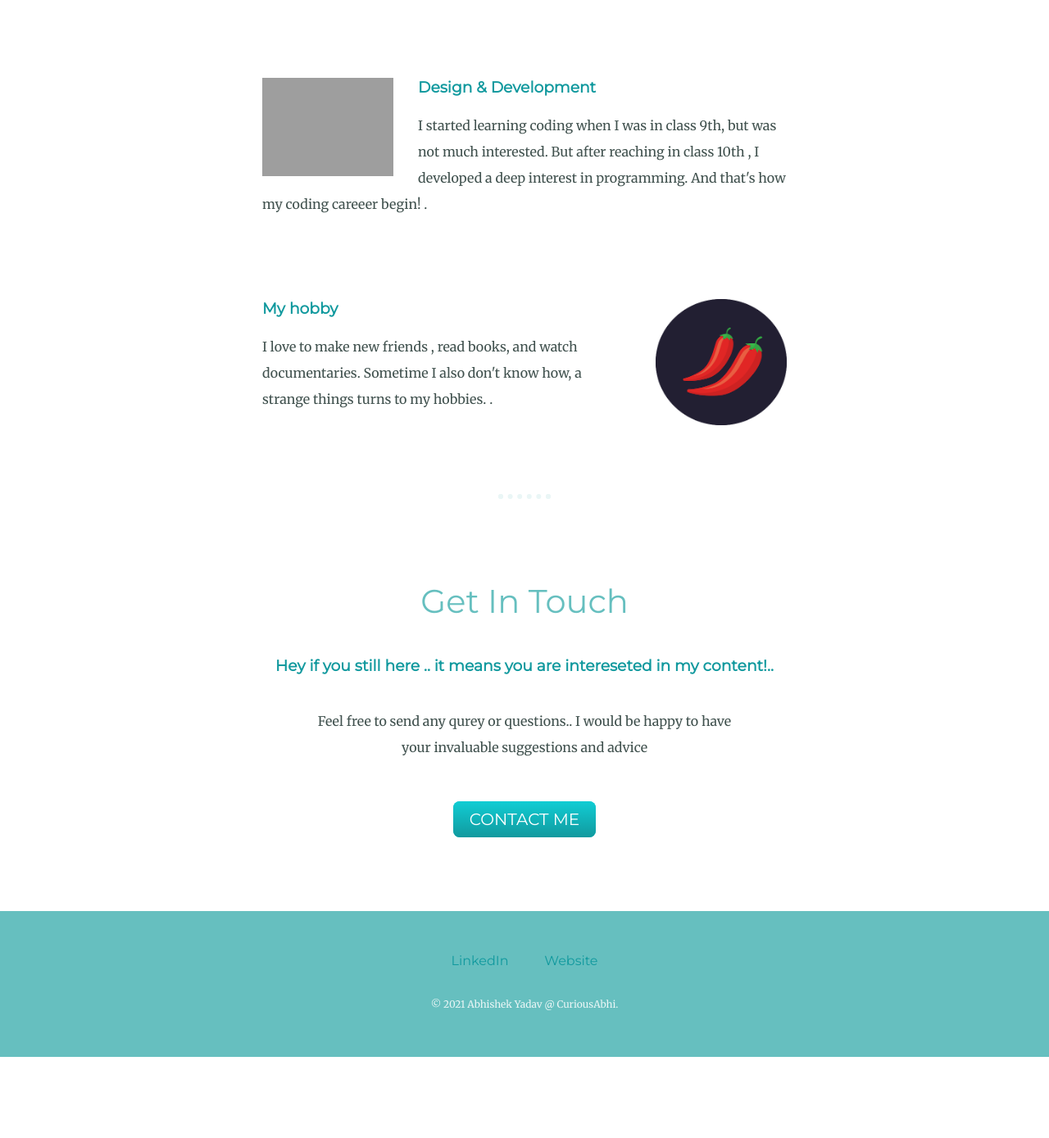
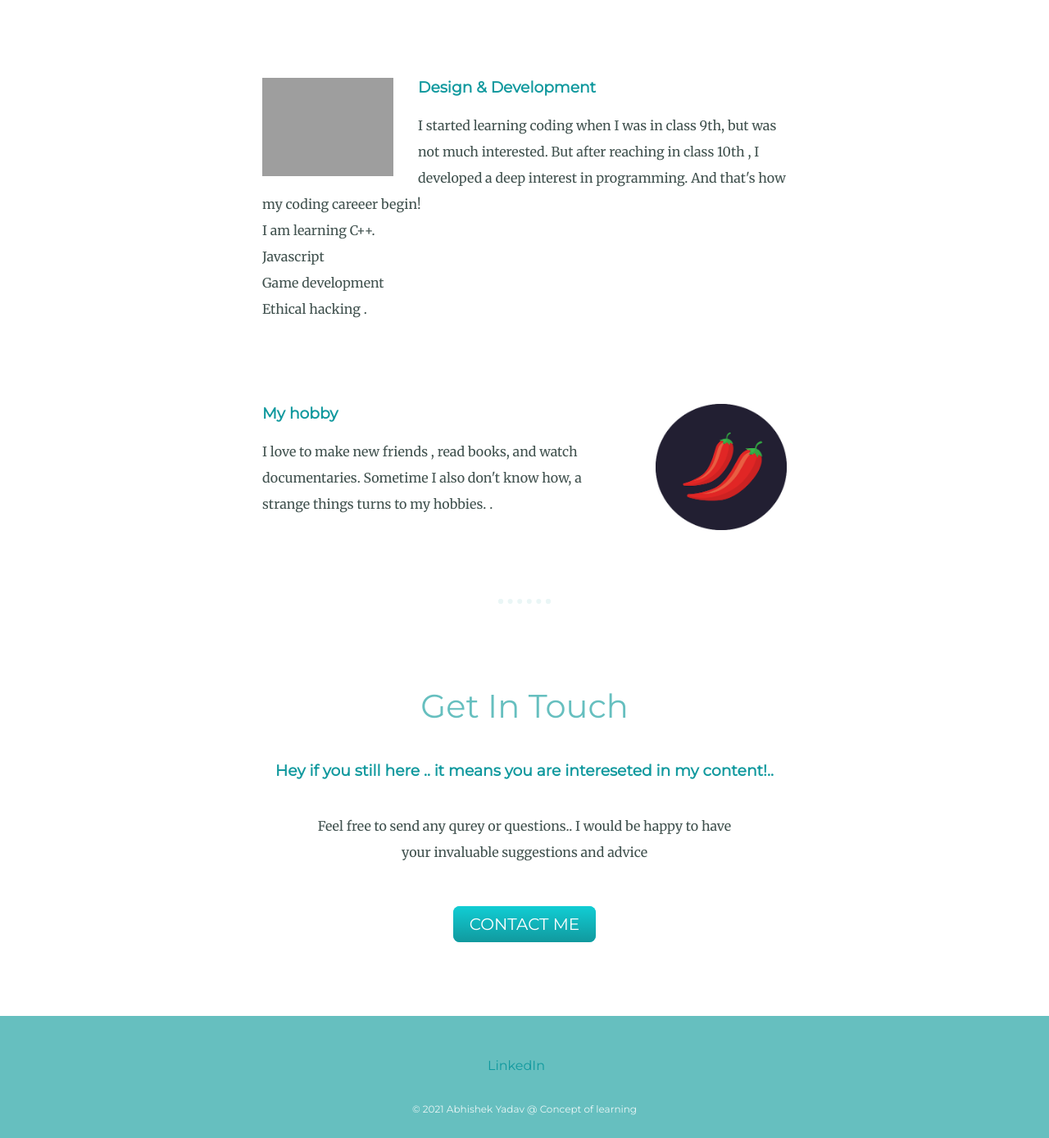
Before and after one commit to Abhishek-coder209/concept-of-learning, a plain HTML site: page index.html in a window 1280 px wide. Shown: the part 1600-2989 px from the top of the page at 82% size. Before the commit the page ends 2890 px from the top, so only its background shows below. Drawn offline with Linux system fonts and the light colour scheme; grey boxes are pictures that could not be loaded.

Commit message:
Update index.html

```diff
--- a/index.html
+++ b/index.html
@@ -34,7 +34,8 @@
 
         <h3>Design & Development</h3>
         <p>I started learning coding when I was in class 9th, but was not much interested. But after reaching in class 10th , I developed a deep
-          interest in programming. And that's how my coding careeer begin!
+          interest in programming. And that's how my coding careeer begin! <br>
+          I am learning C++.<br>Javascript<br>Game development <br> Ethical hacking
 
                  .</p>
 
@@ -60,8 +61,8 @@
 
   <div class="bottom-container">
     <a class="footer-link" href="https://www.linkedin.com/in/abhishek-yadav-251bb61b5">LinkedIn</a>
-    <a class="footer-link" href="https:#/">Website</a>
-    <p class="copyright">© 2021 Abhishek Yadav @ CuriousAbhi.</p>
+    <a class="footer-link" href="https:abhishek-coder209.github.io"Website</a>
+    <p class="copyright">© 2021 Abhishek Yadav @ Concept of learning </p>
   </div>
 </body>
 
```
